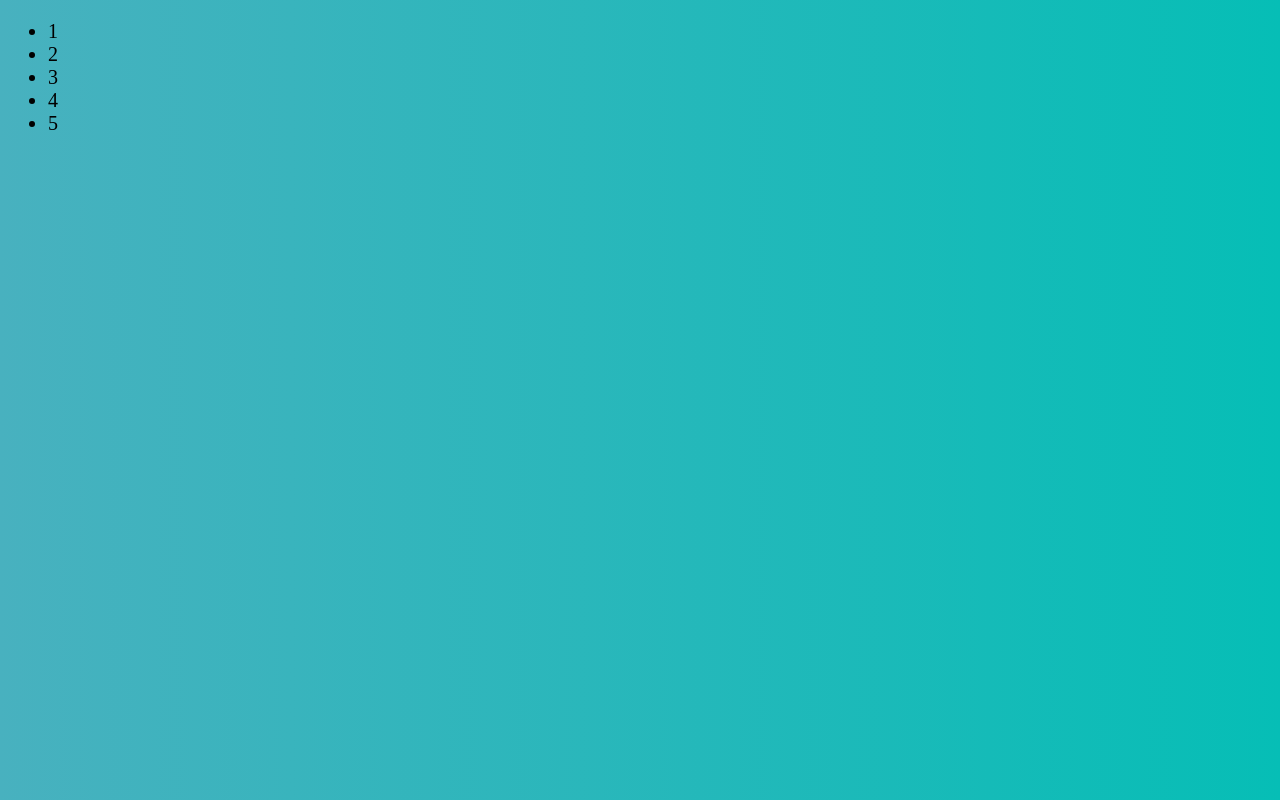
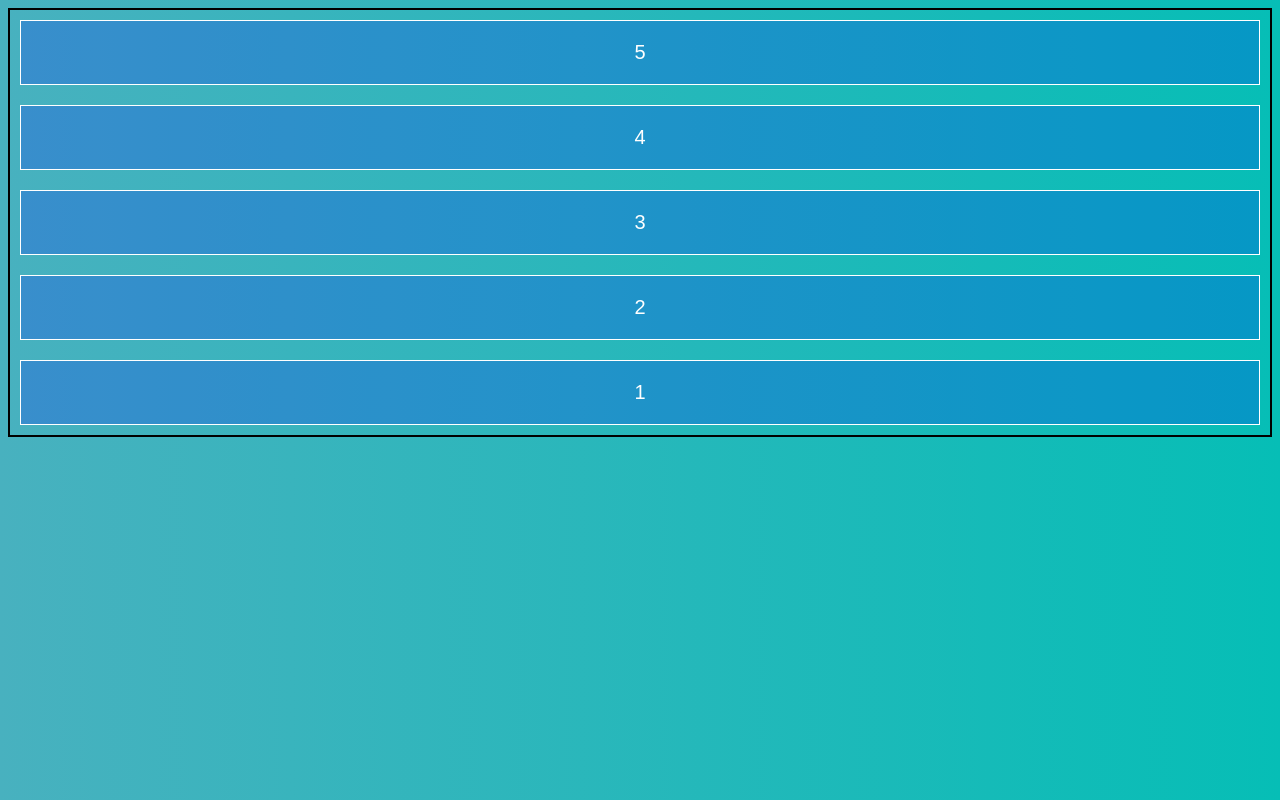
Before and after one commit to AkhileshwarReddy/Flexbox, a plain HTML site: page one/index.html in a window 1280 px wide. Drawn offline with Linux system fonts and the light colour scheme.

Commit message:
fourth commit

```diff
--- a/flex.css
+++ b/one/default.css
@@ -14,6 +14,12 @@ html{
 	text-align: center;
 }
 
-.container > div.hover{
+.container > div:hover{
 	background-color: rgba(0, 255, 0, 0.2);
 }
+
+*{
+	color: #fff;
+	box-sizing: border-box;
+	font-family: sans-serif;
+}
--- /dev/null
+++ b/one/flex.css
@@ -0,0 +1,5 @@
+.container{
+	display: flex;
+	border: 2px solid black;
+	flex-direction: /*row */ /*row-reverse*/ /*column*/ column-reverse
+}
--- a/index.html
+++ b/one/index.html
@@ -10,13 +10,12 @@
 </head>
 <body>
 	<div class="container">
-		<ul>
-			<li>1</li>
-			<li>2</li>
-			<li>3</li>
-			<li>4</li>
-			<li>5</li>
-		</ul>
+		<div>1</div>
+		<div>2</div>
+		<div>3</div>
+		<div>4</div>
+		<div>5</div>
+
 	</div>
 </body>
 </html>
```
Also changed, not shown: default.css (deleted).
